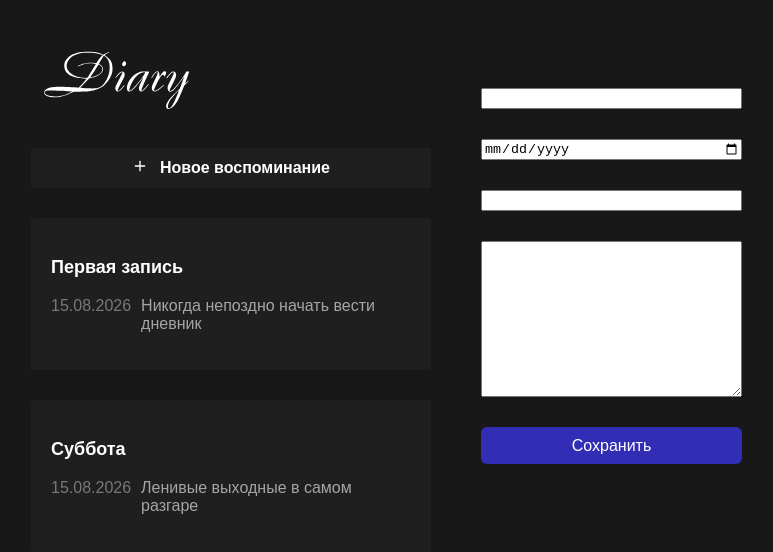
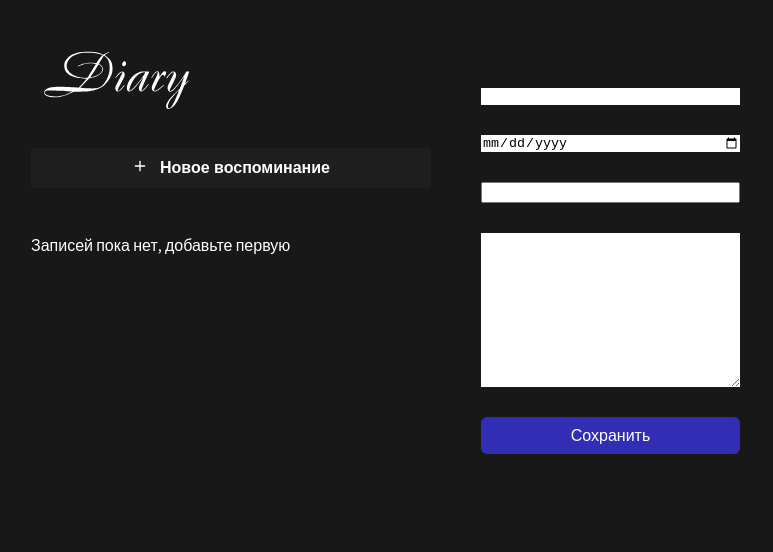
Before and after one commit to Aecktan-himera/diary, a React (Vite) app: page / in a window 1280 px wide. Shown: the top 552 px of the page, without its empty margins (7-780 px from the left). Built offline with nearby package versions, Linux system fonts and the light colour scheme.

Commit message:
Form validation / inline styles

```diff
--- a/src/App.jsx
+++ b/src/App.jsx
@@ -1,8 +1,5 @@
 import "./App.css";
 import { useState } from "react";
-import Button from "../src/components/Button/Button";
-import CardButton from "./components/CardButton/CardButton";
-import JournalItem from "./components/JournalItem/JournalItem";
 import JournalList from "./components/JournalList/JournalList";
 import LeftPanel from "./layouts/LeftPanel/LeftPanel";
 import Header from "./components/Header/Header";
@@ -10,19 +7,36 @@ import Body from "./layouts/Body/Body";
 import JournalAddButton from "./components/JournalAddButton/JournalAddButton";
 import JournalForm from "./components/JournalForm/JournalForm";
 
-function App() {
-  const data = [
-    {
+const INITIAL_DATA = [
+  /* {
+    id: 1,
     title: "Первая запись",
     text: "Никогда непоздно начать вести дневник",
     date: new Date(),
   },
   {
+    id: 2,
     title: "Суббота",
     text: "Ленивые выходные в самом разгаре",
     date: new Date(),
+  },*/
+];
+
+function App() {
+  const [items, setItems] = useState(INITIAL_DATA);
+
+  const addItem = (item) => {
+    setItems((oldItems) => [
+      ...oldItems,
+      {
+        text: item.text,
+        title: item.title,
+        date: new Date(item.date),
+        id:
+          oldItems.length > 0 ? Math.max(...oldItems.map((i) => i.id)) + 1 : 1,
       },
-  ];
+    ]);
+  };
 
   return (
     <>
@@ -30,25 +44,10 @@ function App() {
         <LeftPanel>
           <Header />
           <JournalAddButton />
-          <JournalList>
-            <CardButton>
-              <JournalItem
-                title={data[0].title}
-                text={data[0].text}
-                date={data[0].date}
-              />
-            </CardButton>
-            <CardButton>
-              <JournalItem
-                title={data[1].title}
-                text={data[1].text}
-                date={data[1].date}
-              />
-            </CardButton>
-          </JournalList>
+          <JournalList items={items} />
         </LeftPanel>
         <Body>
-          <JournalForm />
+          <JournalForm onSubmit={addItem} />
         </Body>
       </div>
     </>
--- a/src/components/Button/Button.jsx
+++ b/src/components/Button/Button.jsx
@@ -1,8 +1,12 @@
+// Stateless компонент
 import "./Button.css";
-import { useState } from "react";
 
-const Button = ({ text }) => {
-  return <button className="button accent">{text}</button>;
+const Button = ({ text, onClick }) => {
+  return (
+    <button className="button accent" onClick={onClick}>
+      {text}
+    </button>
+  );
 };
 
 export default Button;
--- a/src/components/JournalForm/JournalForm.jsx
+++ b/src/components/JournalForm/JournalForm.jsx
@@ -2,30 +2,68 @@ import "./JournalForm.css";
 import { useState } from "react";
 import Button from "../Button/Button";
 
-const JournalForm = ({ children }) => {
-  const [inputData, setInputData] = useState("");
-
-  const inputChange = (event) => {
-    console.log(event.target.value);
-    setInputData(event.target.value);
-    console.log(inputData); // Отображается предыдущий инпут
-  };
-
+const JournalForm = ({ onSubmit }) => {
+  const [formValidState, setFormValidState] = useState({
+    title: true,
+    text: true,
+    date: true,
+  });
   const addJournalItem = (e) => {
     e.preventDefault();
     const formData = new FormData(e.target);
     const formProps = Object.fromEntries(formData);
-    console.log(formProps);
+    let isFormValid = true;
+    if (!formProps.title.trim().length) {
+      setFormValidState((state) => ({ ...state, title: false }));
+      isFormValid = false;
+    } else {
+      setFormValidState((state) => ({ ...state, title: true }));
+    }
+    if (!formProps.text.trim().length) {
+      setFormValidState((state) => ({ ...state, text: false }));
+      isFormValid = false;
+    } else {
+      setFormValidState((state) => ({ ...state, text: true }));
+    }
+    if (!formProps.date) {
+      setFormValidState((state) => ({ ...state, date: false }));
+      isFormValid = false;
+    } else {
+      setFormValidState((state) => ({ ...state, date: true }));
+    }
+    if (!isFormValid) {
+      return;
+    }
+
+    onSubmit(formProps);
   };
 
   return (
     <form className="journal-form" onSubmit={addJournalItem}>
-      <input type="text" name="title" />
-      <input type="date" name="date" />
-      {/*Контролируемый компонент*/}
-      <input type="text" name="tag" value={inputData} onChange={inputChange} />
-      <textarea name="post" id="" cols="30" rows="10"></textarea>
-      <Button text="Сохранить" />
+      <input
+        type="text"
+        name="title"
+        style={{ border: formValidState.title ? "none" : "1px solid red" }}
+      />
+      <input
+        type="date"
+        name="date"
+        style={{ border: formValidState.date ? "none" : "1px solid red" }}
+      />
+      <input type="text" name="tag" />
+      <textarea
+        name="text"
+        id=""
+        cols="30"
+        rows="10"
+        style={{ border: formValidState.text ? "none" : "1px solid red" }}
+      ></textarea>
+      <Button
+        text="Сохранить"
+        onClick={() => {
+          console.log("Клик");
+        }}
+      />
     </form>
   );
 };
--- a/src/components/JournalList/JournalList.jsx
+++ b/src/components/JournalList/JournalList.jsx
@@ -1,7 +1,27 @@
 import "./JournalList.css";
+import JournalItem from "../JournalItem/JournalItem";
+import CardButton from "../CardButton/CardButton";
 
-const JournalList = ({ children }) => {
-  return <div className="journal-list">{children}</div>;
+const JournalList = ({ items }) => {
+  if (items.length === 0) {
+    return <p>Записей пока нет, добавьте первую</p>;
+  }
+  const sortItems = (a, b) => {
+    if (a.date < b.date) {
+      return 1;
+    }
+    return -1;
+  };
+
+  return (
+    <>
+      {items.sort(sortItems).map((el) => (
+        <CardButton key={el.id}>
+          <JournalItem title={el.title} text={el.text} date={el.date} />
+        </CardButton>
+      ))}
+    </>
+  );
 };
 
 export default JournalList;
```
Lines whose indentation alone changed are shown as unchanged.
